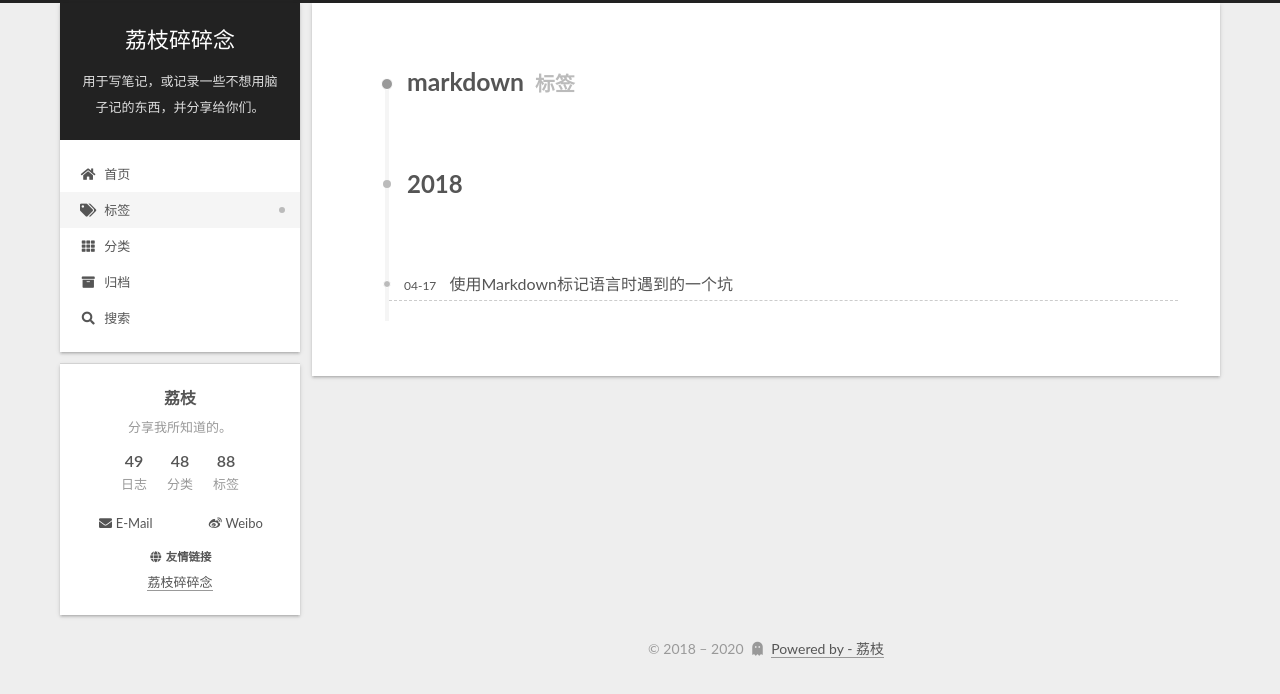
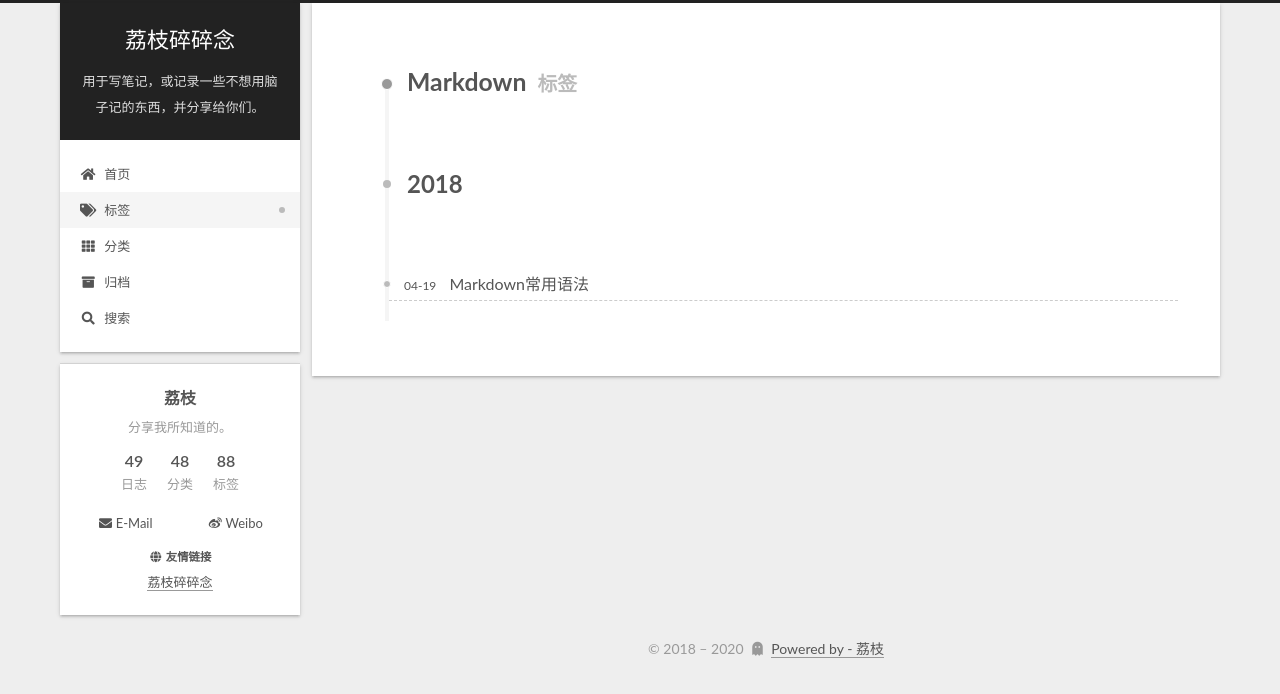
Before and after one commit to Liy554/liy554.github.io, a plain HTML site: page tags/Markdown/index.html in a window 1280 px wide. Drawn offline with nearby package versions, Linux system fonts and the light colour scheme; some packages are replaced by stand-ins of ours; a script that the page names is missing.

Commit message:
Site updated: 2020-10-01 15:16:01

```diff
--- a/tags/Markdown/index.html
+++ b/tags/Markdown/index.html
@@ -44,7 +44,7 @@
   <meta name="description" content="分享我所知道的。">
 <meta property="og:type" content="website">
 <meta property="og:title" content="荔枝碎碎念">
-<meta property="og:url" content="https://blog.lizxx.com/tags/markdown/index.html">
+<meta property="og:url" content="https://blog.lizxx.com/tags/Markdown/index.html">
 <meta property="og:site_name" content="荔枝碎碎念">
 <meta property="og:description" content="分享我所知道的。">
 <meta property="og:locale" content="zh_CN">
@@ -52,7 +52,7 @@
 <meta name="twitter:card" content="summary">
 
 
-<link rel="canonical" href="https://blog.lizxx.com/tags/markdown/">
+<link rel="canonical" href="https://blog.lizxx.com/tags/Markdown/">
 
 
 <script class="page-configurations">
@@ -65,7 +65,7 @@
   };
 </script>
 
-  <title>标签: markdown | 荔枝碎碎念</title>
+  <title>标签: Markdown | 荔枝碎碎念</title>
 
 
 
@@ -305,7 +305,7 @@
   <div class="post-block">
     <div class="post-content">
       <div class="collection-title">
-        <h2 class="collection-header">markdown
+        <h2 class="collection-header">Markdown
           <small>标签</small>
         </h2>
       </div>
@@ -319,15 +319,15 @@
     <header class="post-header">
       <div class="post-meta-container">
         <time itemprop="dateCreated"
-              datetime="2018-04-17T22:34:54+08:00"
-              content="2018-04-17">
-          04-17
+              datetime="2018-04-19T12:24:41+08:00"
+              content="2018-04-19">
+          04-19
         </time>
       </div>
 
       <div class="post-title">
-          <a class="post-title-link" href="/markdown-keng.html" itemprop="url">
-            <span itemprop="name">使用Markdown标记语言时遇到的一个坑</span>
+          <a class="post-title-link" href="/markdownyufa.html" itemprop="url">
+            <span itemprop="name">Markdown常用语法</span>
           </a>
       </div>
 
```
Also changed, not shown: search.xml (+19 -19 lines), sitemap.xml (+16 -16 lines).
